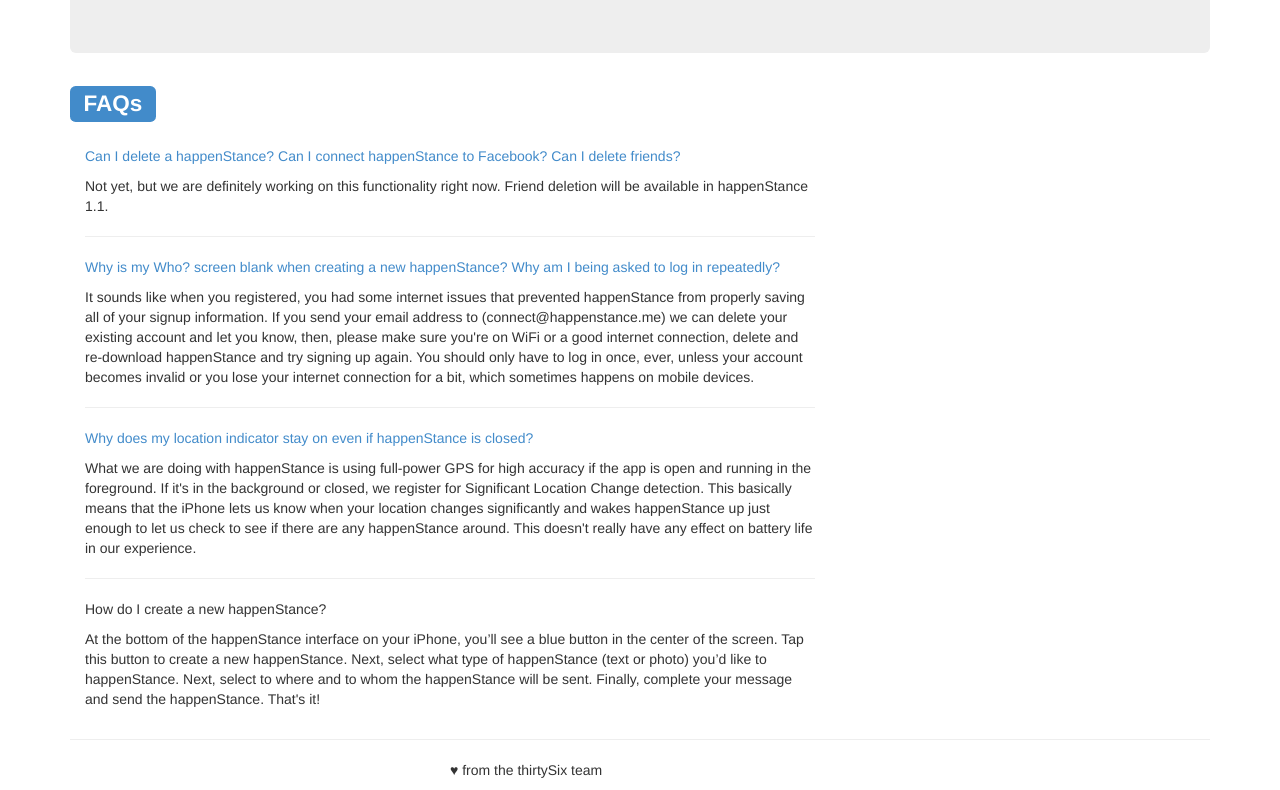
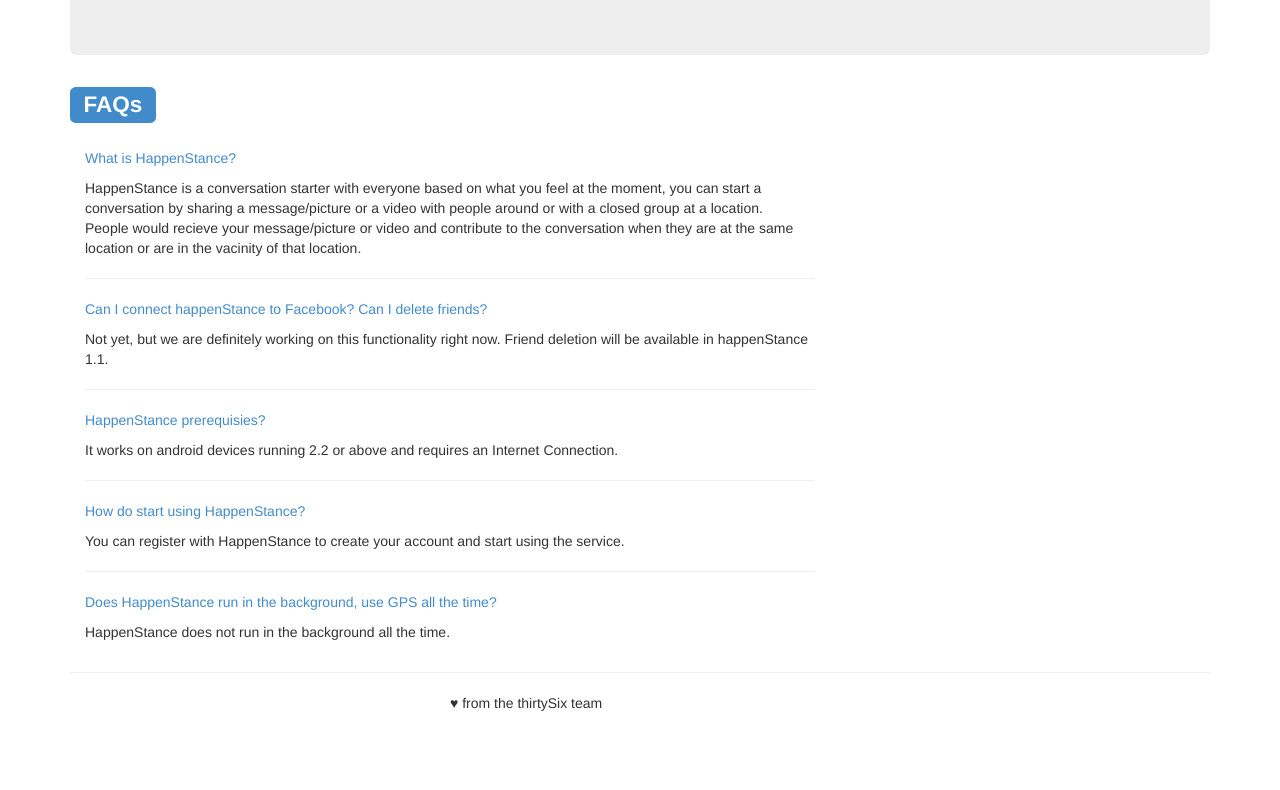
Before and after one commit to jmadan/happenstance, a website: page views/faq.html in a window 1280 px wide. Shown: the part 217-1007 px from the top of the page. After the commit the page ends 940 px from the top, so only its background shows below. Drawn offline with nearby package versions, Linux system fonts and the light colour scheme; files that its build step writes are made by us from their sources; files whose address does not match are found by name.

Commit message:
modified the static text on the site and html

```diff
--- a/views/faq.html
+++ b/views/faq.html
@@ -25,22 +25,16 @@
         <nav class="navbar navbar-default" role="navigation">
           <!-- Brand and toggle get grouped for better mobile display -->
           <div class="navbar-header">
-            <button type="button" class="navbar-toggle" data-toggle="collapse" data-target="#bs-example-navbar-collapse-1">
-              <span class="sr-only">Toggle navigation</span>
-         <span class="icon-bar">a</span>
-         <span class="icon-bar">b</span>
-         <span class="icon-bar">c</span>
-            </button>
-            <a class="navbar-brand" href="/"><img src="images/happenstance_banner.png"></a>
+            <a class="navbar-brand" href="/" title="home"><img src="images/happenstance_banner.png" alt="home"></a>
           </div>
           <!-- Collect the nav links, forms, and other content for toggling -->
           <div class="collapse navbar-collapse" id="bs-example-navbar-collapse-1">
             <ul class="nav navbar-nav navbar-right">
               <li>
-                <a href="faq">Faq</a>
+                <a href="faq" title="faq">Faq</a>
               </li>
               <li>
-                <a href="privacy">Privacy</a>
+                <a href="privacy" title="privacy">Privacy</a>
               </li>
             </ul>
           </div>
@@ -63,30 +57,36 @@
           <br>
           <div class="col-md-8">
             <p class="text-primary">
-              Can I delete a happenStance? Can I connect happenStance to Facebook? Can I delete friends?</p>
+              What is HappenStance?</p>
+            <p>
+              HappenStance is a conversation starter with everyone based on what you feel at the moment, you can start a conversation by sharing a message/picture or a video with people around or with a closed group at a location.<br>People would recieve your message/picture or video and contribute to the conversation when they are at the same location or are in the vacinity of that location.<br>
+            </p>
+            <hr>
+            <p class="text-primary">
+              Can I connect happenStance to Facebook? Can I delete friends?</p>
             <p>
               Not yet, but we are definitely working on this functionality right now. Friend deletion will be available in happenStance 1.1.
             </p>
             <hr>
             <p class="text-primary">
-              Why is my Who? screen blank when creating a new happenStance? Why am I being asked to log in repeatedly?
+              HappenStance prerequisies?
             </p>
             <p>
-              It sounds like when you registered, you had some internet issues that prevented happenStance from properly saving all of your signup information. If you send your email address to (connect@happenstance.me) we can delete your existing account and let you know, then, please make sure you're on WiFi or a good internet connection, delete and re-download happenStance and try signing up again. You should only have to log in once, ever, unless your account becomes invalid or you lose your internet connection for a bit, which sometimes happens on mobile devices.
+              It works on android devices running 2.2 or above and requires an Internet Connection.
             </p>
             <hr>
             <p class="text-primary">
-              Why does my location indicator stay on even if happenStance is closed?
+              How do start using HappenStance?
             </p>
             <p>
-              What we are doing with happenStance is using full-power GPS for high accuracy if the app is open and running in the foreground. If it's in the background or closed, we register for Significant Location Change detection. This basically means that the iPhone lets us know when your location changes significantly and wakes happenStance up just enough to let us check to see if there are any happenStance around. This doesn't really have any effect on battery life in our experience.
+              You can register with HappenStance to create your account and start using the service.
             </p>
             <hr>
-            <p>
-              How do I create a new happenStance?
+            <p class="text-primary">
+              Does HappenStance run in the background, use GPS all the time?
             </p>
             <p>
-              At the bottom of the happenStance interface on your iPhone, you’ll see a blue button in the center of the screen. Tap this button to create a new happenStance. Next, select what type of happenStance (text or photo) you’d like to happenStance. Next, select to where and to whom the happenStance will be sent. Finally, complete your message and send the happenStance. That's it!
+              HappenStance does not run in the background all the time.
             </p>
           </div>
         </div>
```
Also changed, not shown: views/index.html (+4 -4 lines), views/privacy.html (+10 -6 lines).
